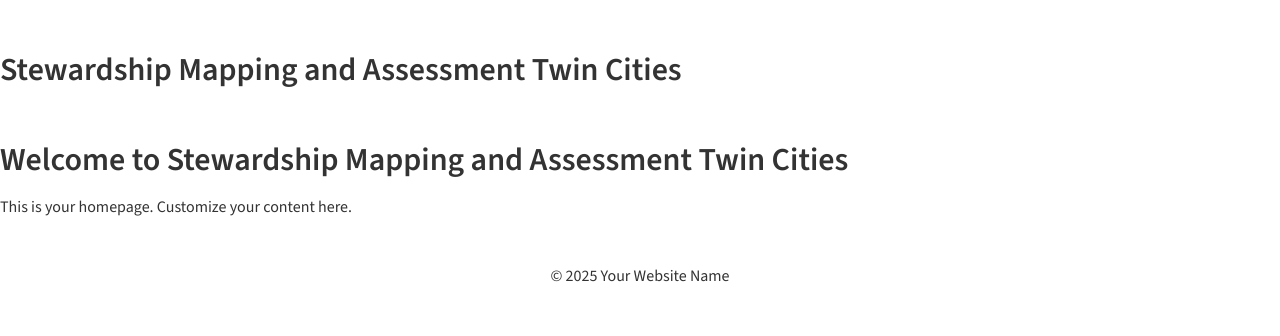
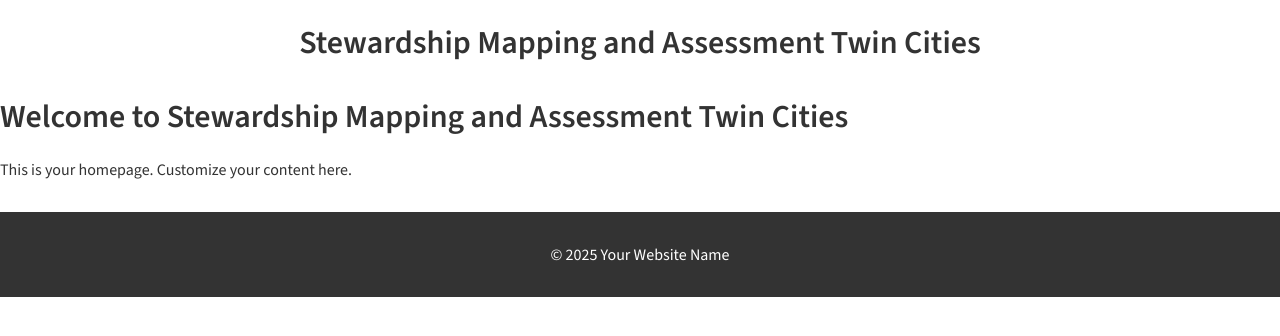
Before and after one commit to sallydonovan/mspstewmap, a Jekyll site: the page built from index.md, in a window 1280 px wide. Shown: the top 336 px of the page. Built offline with Jekyll 4.4.1, drawn with Linux system fonts in a browser that asks for light colours.

Commit message:
Update style.css

```diff
--- a/assets/css/style.css
+++ b/assets/css/style.css
@@ -1,40 +1,96 @@
-/* Remove any margin and padding from body for a clean slate */
+/* Reset body and remove margins/padding */
 body {
-  font-family: 'Source Sans 3', sans-serif; /* Set Source Sans 3 as the body font */
-  background-color: #ffffff; /* Flat white background */
-  color: #333; /* Dark text color for contrast */
+  font-family: 'Source Sans 3', sans-serif; /* Set font to Source Sans 3 */
+  background-color: #ffffff; /* All white background */
+  color: #333; /* Dark text for contrast */
   margin: 0;
   padding: 0;
 }
 
-/* Header styling with no shadows */
-h1, h2, h3, h4, h5, h6 {
-  font-family: 'Source Sans 3', sans-serif; /* Using Source Sans 3 for headers as well */
-  font-weight: 600; /* Make headers a bit bolder */
-  color: #333; /* Same dark color for headers */
-  margin-top: 1.5em; /* Add space at the top of headers */
-  margin-bottom: 0.5em; /* Add space at the bottom of headers */
+/* Main container with border */
+.main-container {
+  max-width: 1200px;
+  margin: 40px auto; /* Increased margin around the page */
+  padding: 20px;
+  border: 2px solid #333; /* Border around the page */
+  border-radius: 10px; /* Optional: rounded corners for the border */
+  background-color: #ffffff; /* Ensure background is white */
 }
 
-/* Remove shadow from all elements */
-* {
-  box-shadow: none !important; /* Ensure no shadows on any elements */
+/* Header with title */
+header {
+  text-align: center;
+  margin-bottom: 2em;
 }
 
-/* Links styling */
-a {
-  color: #007acc; /* Light blue color for links */
-  text-decoration: none; /* Remove underlines */
+h1 {
+  font-family: 'Source Sans 3', sans-serif; /* Keep consistent font */
+  font-weight: 600; /* Slightly bold for the header */
+  color: #333; /* Dark color for text */
 }
 
-a:hover {
-  color: #005fa3; /* Darker blue for links on hover */
+/* Menu Bar styles */
+nav {
+  background-color: #333; /* Dark background for the menu bar */
+  padding: 10px 0;
+  text-align: center; /* Center the navigation links */
 }
 
-/* Footer or other sections (if applicable) */
+nav ul {
+  list-style-type: none; /* Remove default list bullets */
+  margin: 0;
+  padding: 0;
+}
+
+nav ul li {
+  display: inline-block;
+  position: relative; /* Needed for dropdown functionality */
+  margin: 0 15px; /* Space between menu items */
+}
+
+nav ul li a {
+  color: white; /* White text color for links */
+  text-decoration: none; /* Remove underlines */
+  font-weight: 600;
+}
+
+nav ul li a:hover {
+  color: #007acc; /* Light blue color when hovered */
+}
+
+/* Dropdown Menu styles */
+nav ul li ul {
+  display: none; /* Initially hide dropdown */
+  position: absolute;
+  top: 100%; /* Position dropdown below the parent */
+  left: 0;
+  background-color: #333;
+  min-width: 160px; /* Set minimum width for the dropdown */
+}
+
+nav ul li:hover > ul {
+  display: block; /* Show dropdown on hover */
+}
+
+nav ul li ul li {
+  display: block; /* Dropdown items as block-level elements */
+  margin: 0;
+}
+
+nav ul li ul li a {
+  padding: 10px 15px; /* Padding for the dropdown items */
+  display: block;
+}
+
+nav ul li ul li a:hover {
+  color: #007acc; /* Light blue on hover */
+}
+
+/* Footer styling */
 footer {
-  background-color: #ffffff; /* Ensure footer has white background */
+  text-align: center;
+  background-color: #333;
+  color: white;
   padding: 1em;
-  text-align: center;
-  color: #333;
+  margin-top: 2em;
 }
```
